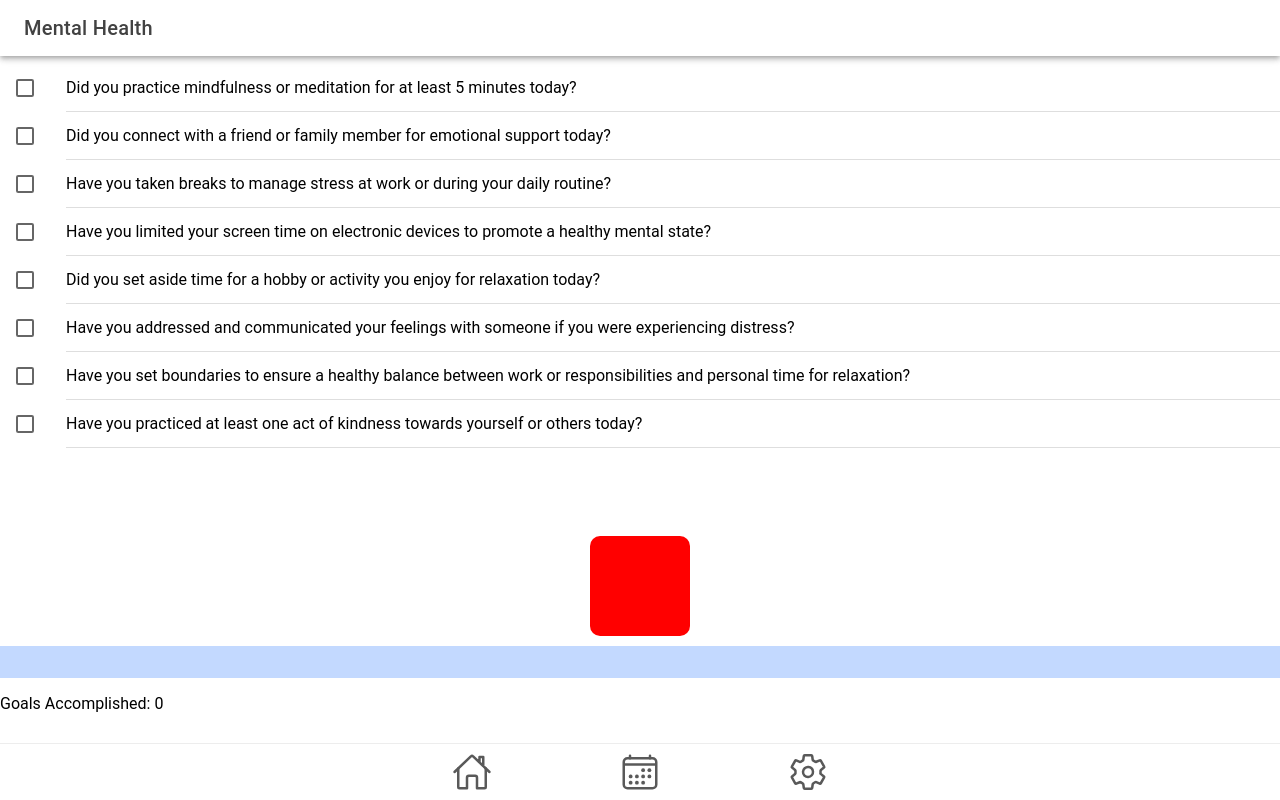
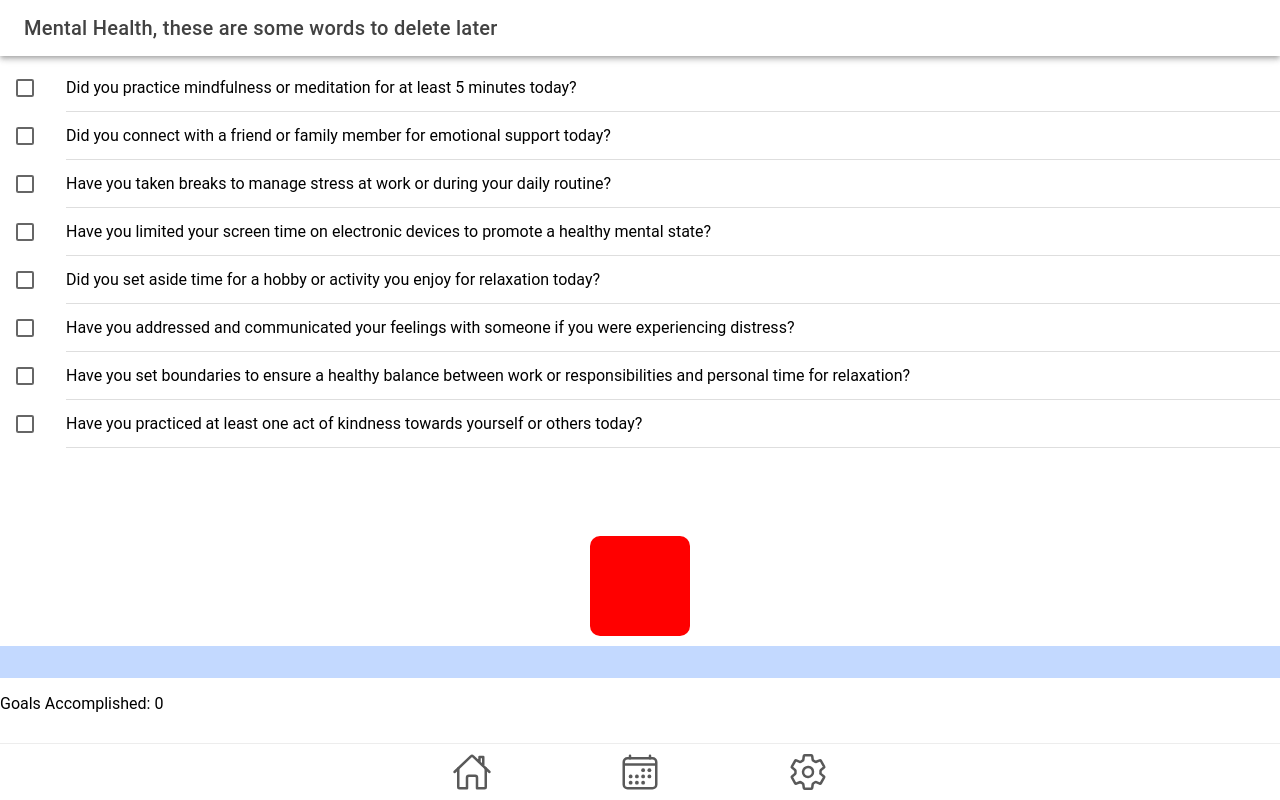
Before and after one commit to Healthy-Habits-project/healthyWatch, a React (Vite) app: page /mentalhealthpage in a window 1280 px wide. Built offline with nearby package versions, Linux system fonts and the light colour scheme.

Commit message:
added some text to delete later for a test

```diff
--- a/src/pages/MentalHealthPage.tsx
+++ b/src/pages/MentalHealthPage.tsx
@@ -96,7 +96,7 @@ const mentalHealthPage: React.FC = (): React.ReactElement => {
         <IonButtons slot="start">
           <IonBackButton />
           </IonButtons>
-          <IonTitle>Mental Health</IonTitle>
+          <IonTitle>Mental Health, these are some words to delete later</IonTitle>
         </IonToolbar>
       </IonHeader>
       <IonContent>
```
